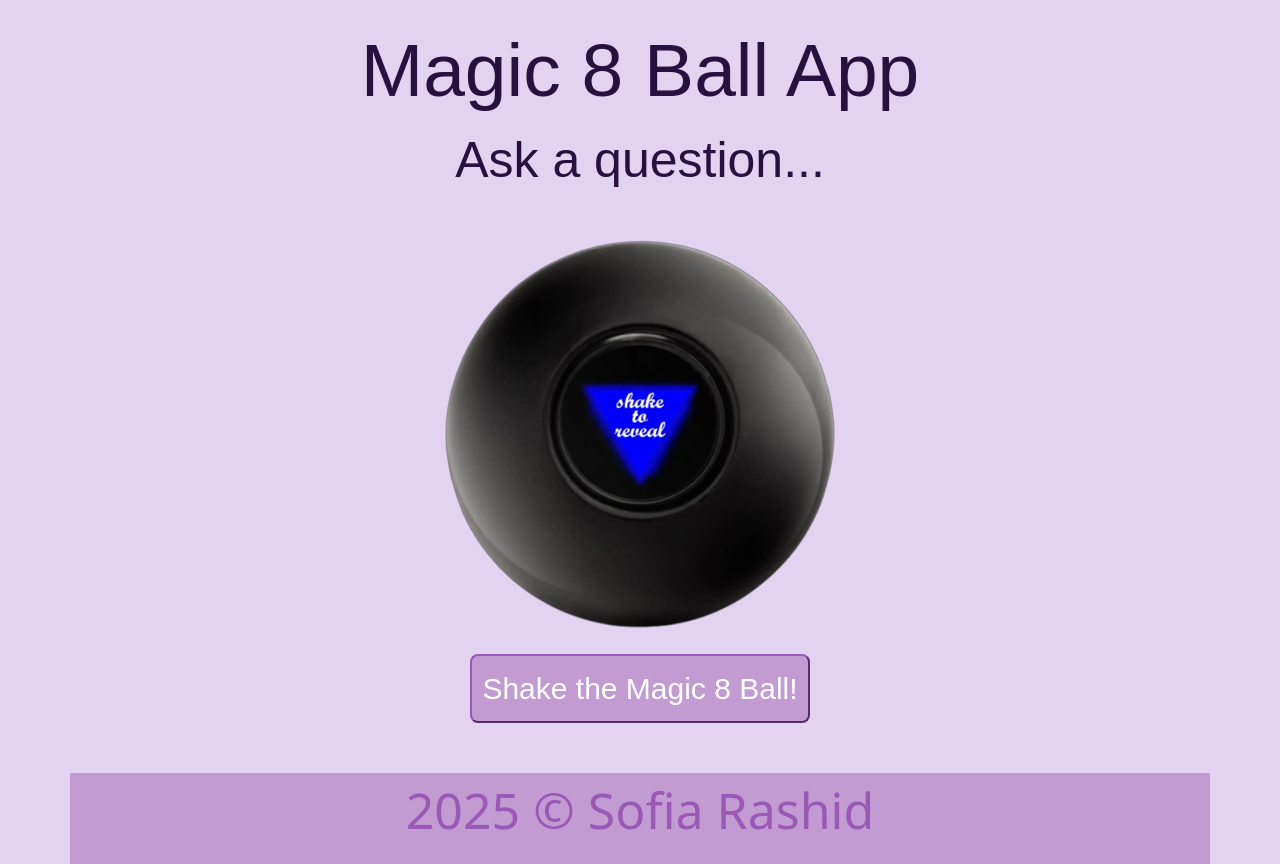
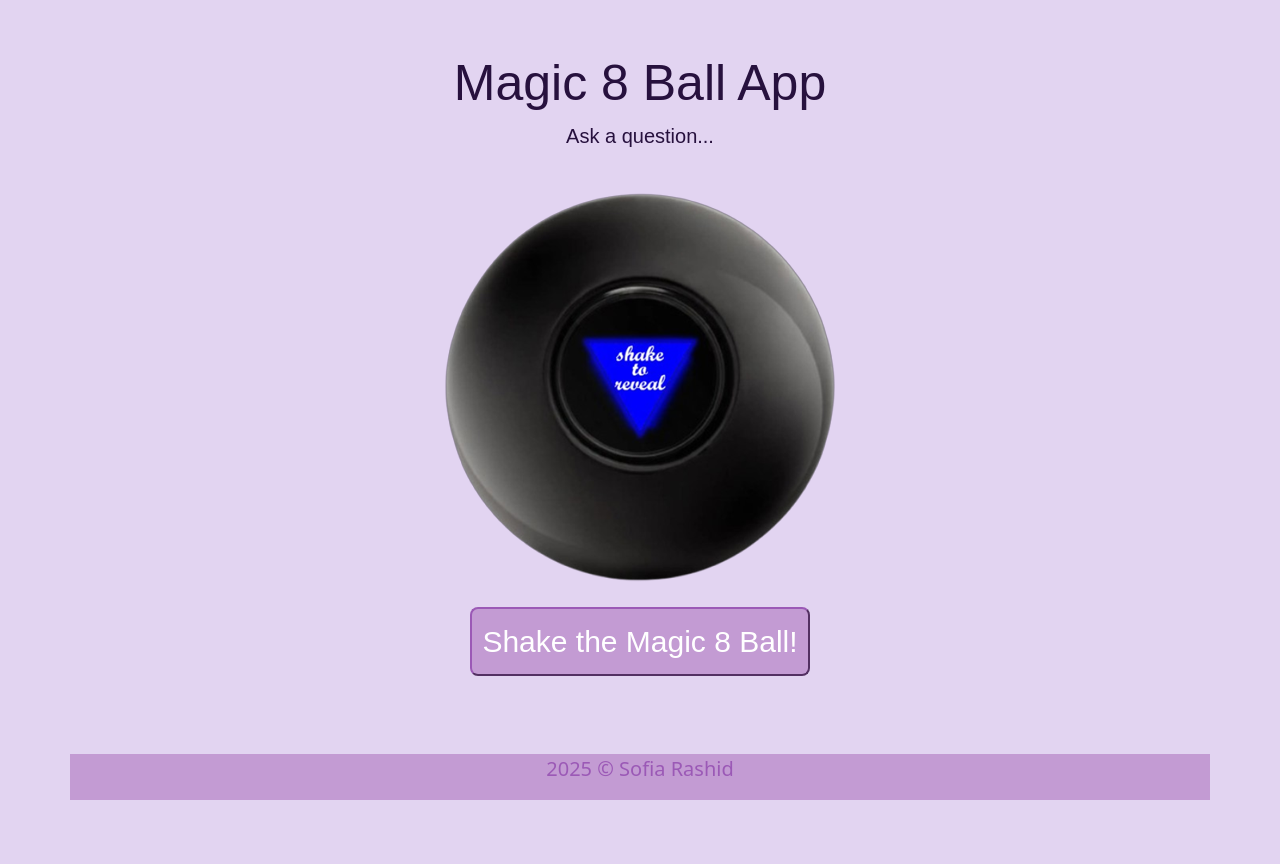
Before and after one commit to sofiarashid/magic8ball, a plain HTML site: page index.html in a window 1280 px wide. After the commit the page ends 800 px from the top, so only its background shows below. Drawn offline with nearby package versions, Linux system fonts and the light colour scheme; a web font is replaced by a local one.

Commit message:
make font smaller

```diff
--- a/style.css
+++ b/style.css
@@ -12,11 +12,11 @@ body {
 }
 h1 {
     font-style: normal;
-    font-size: 75px;
+    font-size: 50px;
     margin-top: 25px;
 }
 p {
-    font-size: 50px;
+    font-size: 20px;
 }
 img {
     margin: 20px;
@@ -35,7 +35,7 @@ img {
 footer {
     background-color: #C39BD3;
     color: #9B59B6;
-    font-size: 20px;
+    font-size: 10px;
     width: 100%;
     margin-top: 50px;
 }
```
